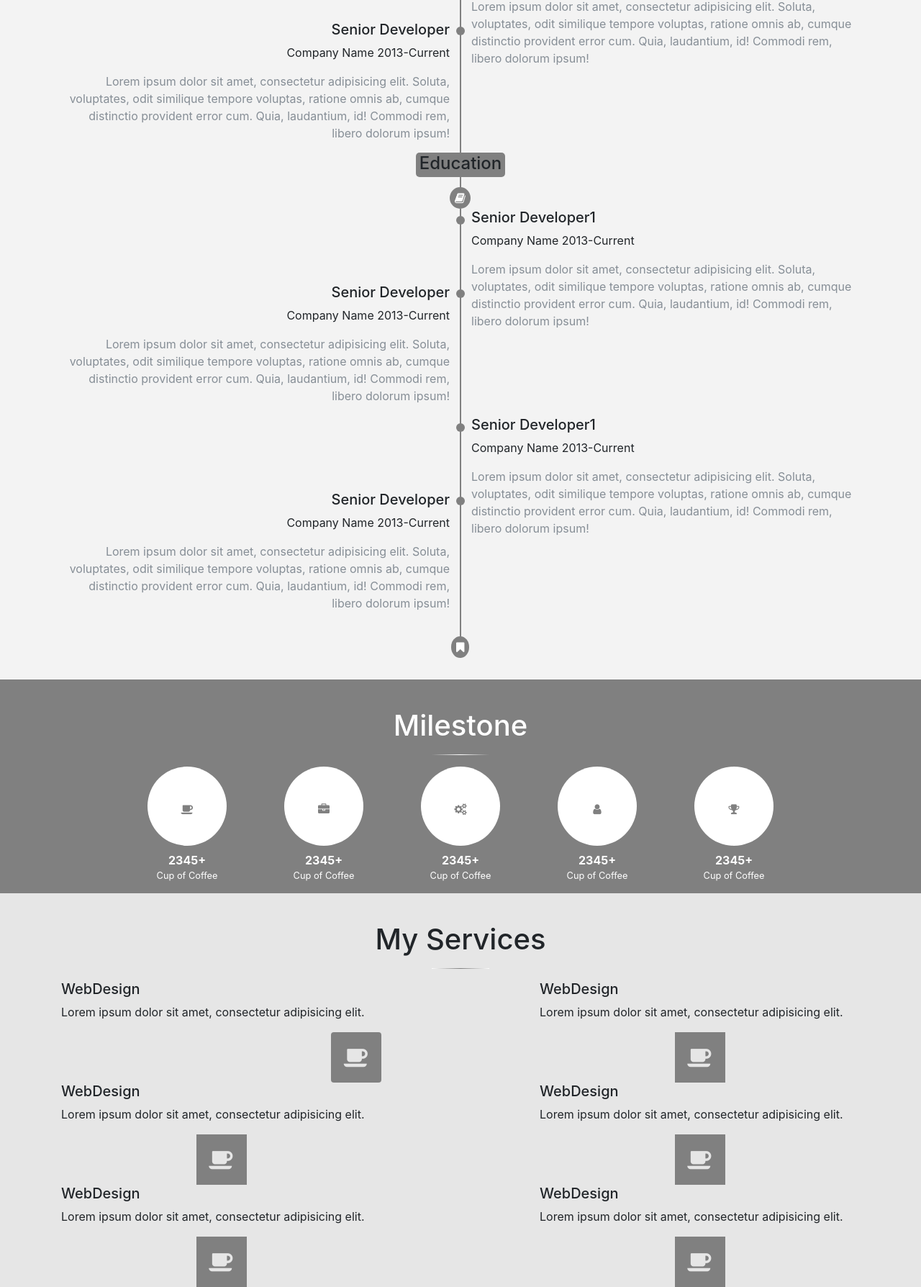
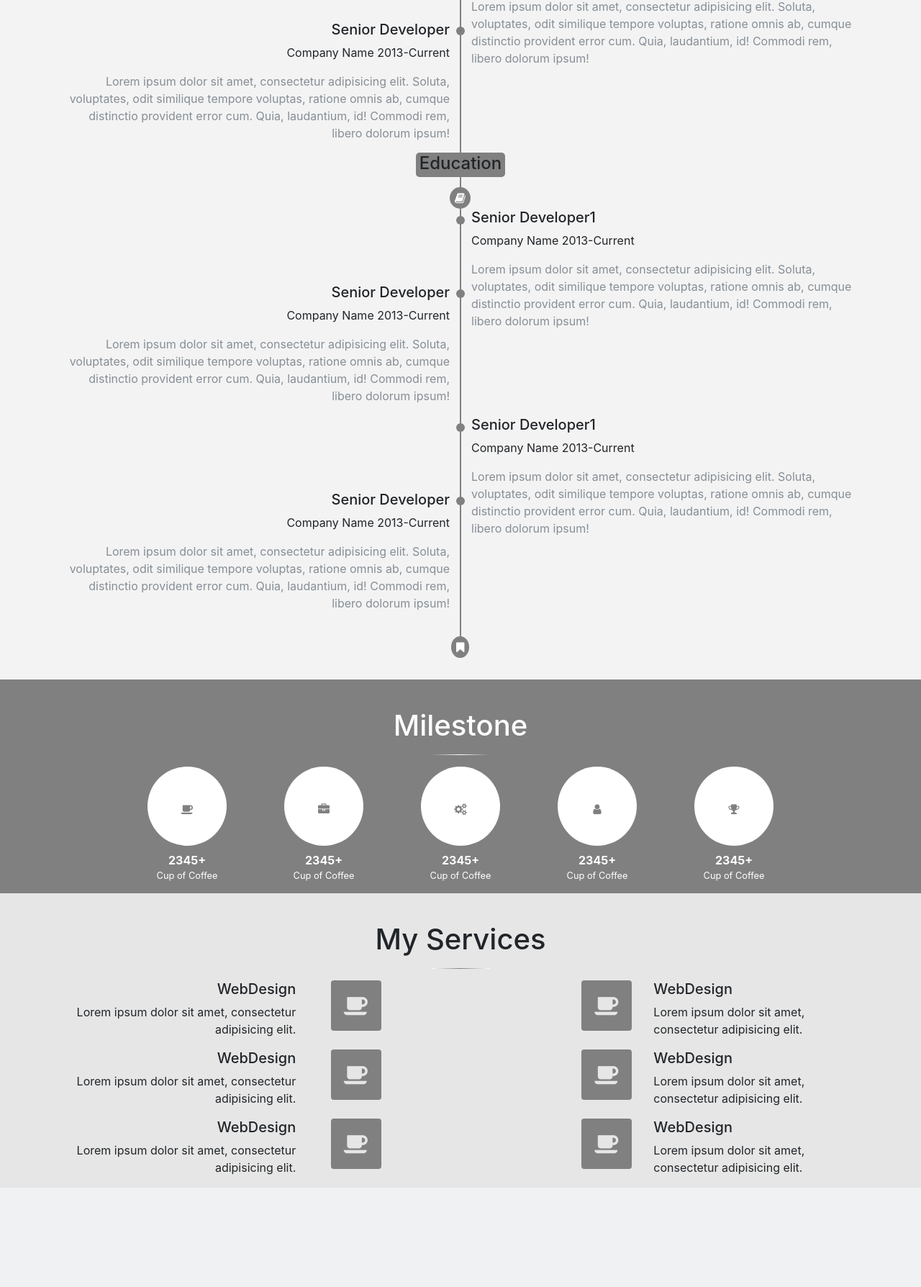
Before and after one commit to oscarMartinezMalo/Example-of-resume, a PHP site: page / in a window 1280 px wide. Shown: the part 1799-3587 px from the top of the page at 72% size. After the commit the page ends 3431 px from the top, so only its background shows below. Run offline with PHP 8.4, Linux system fonts and the light colour scheme; some libraries are stand-ins or nearby versions.

Commit message:
myservices
steel working in icons css

```diff
--- a/sections/heroImage.php
+++ b/sections/heroImage.php
@@ -1,7 +1,7 @@
 <div class="hero-image">
 	<div class="hero-text">
 		<h1>Walter Izquierdo</h1>
-		<p class="mb-0">Php. Data Mining</p>
+		<p class="pb-3">Php. Data Mining</p>
 		<a class="fa fa-twitter" target="_blank" aria-hidden="true"></a>
 		<a class="fa fa-youtube" target="_blank" aria-hidden="true"></a>
 		<a class="fa fa-linkedin" target="_blank" aria-hidden="true"></a>
@@ -10,5 +10,4 @@
 	<div class="image-wrap">
 		<img src="./images/faceImage.jpg" class="mx-auto d-block img-thumbnail" alt="">
 	</div>
-
 </div>
--- a/sections/myservices.php
+++ b/sections/myservices.php
@@ -4,40 +4,75 @@
 	<div class="container">
 		<div class="row">
 			<div class="col-6 col-md-5">
+				<div class="row">
+					<div class="col-12 col-md-8 col-lg-9 text-right">
 						<h5>WebDesign</h5>
 						<p>Lorem ipsum dolor sit amet, consectetur adipisicing elit.</p>
+					</div>
+					<div class="col-12 col-md-4 col-lg-3">
 							<div class="square m-auto rounded float-right"><span class="fa fa-coffee center-icons"></span></div>
 					</div>
+				</div>
+			</div>
 			<div class="col-6 col-md-5 offset-0 offset-md-2">
+				<div class="row d-flex">
+					<div class="col-md-8 text-left order-md-last">
 						<h5>WebDesign</h5>
 						<p>Lorem ipsum dolor sit amet, consectetur adipisicing elit.</p>
-				<div class="square  m-auto"><span class="fa fa-coffee center-icons"></span></div>
+					</div>
+					<div class="col-md-4 order-md-first">
+							<div class="square m-auto rounded float-left float-md-right"><span class="fa fa-coffee center-icons"></span></div>
+					</div>
+				</div>
 			</div>
 		</div>
 		<div class="row">
 			<div class="col-6 col-md-5">
+				<div class="row">
+					<div class="col-12 col-md-8 col-lg-9 text-right">
 						<h5>WebDesign</h5>
 						<p>Lorem ipsum dolor sit amet, consectetur adipisicing elit.</p>
-				<div class="square  m-auto"><span class="fa fa-coffee center-icons"></span></div>
+					</div>
+					<div class="col-12 col-md-4 col-lg-3">
+							<div class="square m-auto rounded float-right"><span class="fa fa-coffee center-icons"></span></div>
+					</div>
+				</div>
 			</div>
 			<div class="col-6 col-md-5 offset-0 offset-md-2">
+				<div class="row d-flex">
+					<div class="col-md-8 push-md-4 text-left order-md-last">
 						<h5>WebDesign</h5>
 						<p>Lorem ipsum dolor sit amet, consectetur adipisicing elit.</p>
-				<div class="square  m-auto"><span class="fa fa-coffee center-icons"></span></div>
+					</div>
+					<div class="col-md-4 pull-md-8 order-md-first">
+							<div class="square m-auto rounded float-left float-md-right"><span class="fa fa-coffee center-icons"></span></div>
+					</div>
+				</div>
 			</div>
 		</div>
 		<div class="row">
 			<div class="col-6 col-md-5">
+				<div class="row">
+					<div class="col-12 col-md-8 col-lg-9 text-right">
 						<h5>WebDesign</h5>
 						<p>Lorem ipsum dolor sit amet, consectetur adipisicing elit.</p>
-				<div class="square  m-auto"><span class="fa fa-coffee center-icons"></span></div>
+					</div>
+					<div class="col-12 col-md-4 col-lg-3">
+							<div class="square m-auto rounded float-right"><span class="fa fa-coffee center-icons"></span></div>
+					</div>
+				</div>
 			</div>
 			<div class="col-6 col-md-5 offset-0 offset-md-2">
+				<div class="row d-flex">
+					<div class="col-md-8 push-md-4 text-left order-md-last">
 						<h5>WebDesign</h5>
 						<p>Lorem ipsum dolor sit amet, consectetur adipisicing elit.</p>
-				<div class="square  m-auto"><span class="fa fa-coffee center-icons"></span></div>
+					</div>
+					<div class="col-md-4 pull-md-8 order-md-first">
+							<div class="square m-auto rounded float-left float-md-right"><span class="fa fa-coffee center-icons"></span></div>
 					</div>
 				</div>
 			</div>
 		</div>
 	</div>
+</div>
```
Lines whose indentation alone changed are shown as unchanged.
